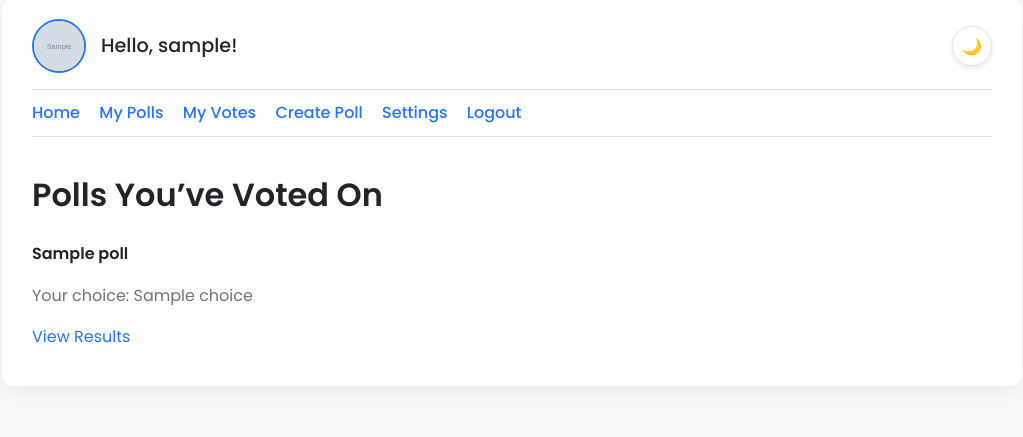
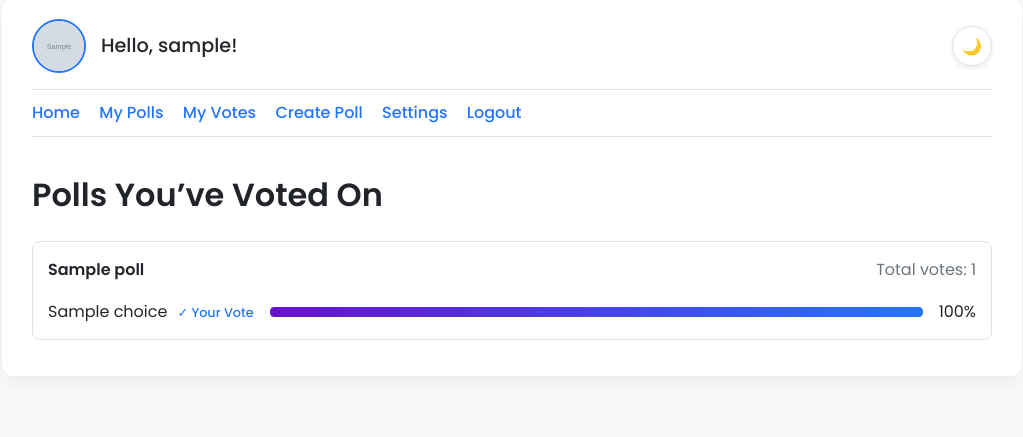
Before and after one commit to mikolajed/CommPolls, a Django app: page /votes/ in a window 1280 px wide. Shown: the part 21-458 px from the top of the page, without its empty margins (128-1151 px from the left). Run offline with Django 4.2, Linux system fonts and the light colour scheme; a user stored in the database is signed in; tables that the repository leaves empty hold one stand-in row (values such as "Sample post"); grey boxes marked "Sample" are stand-in pictures.

Commit message:
Add progress bars to polls in my polls page

```diff
--- a/comm_polls/static/comm_polls/modern-theme.css
+++ b/comm_polls/static/comm_polls/modern-theme.css
@@ -212,6 +212,20 @@ button.danger, .button-link.danger {
     to { opacity: 1; transform: scale(1); }
 }
 
+/* My Votes Page Layout */
+.poll-results-container {
+    width: 100%;
+}
+
+.poll-results-header {
+    display: flex;
+    justify-content: space-between;
+    align-items: baseline;
+    margin-bottom: 1rem;
+}
+.poll-results-header p {
+    margin: 0;
+}
 /* Poll List */
 .poll-list {
     list-style: none;
--- a/comm_polls/templates/comm_polls/my_votes.html
+++ b/comm_polls/templates/comm_polls/my_votes.html
@@ -8,10 +8,25 @@
     {% if user_votes %}
         <ul class="poll-list">
             {% for vote in user_votes %}
-                <li>
-                    <strong>{{ vote.poll.name }}</strong>
-                    <p>Your choice: {{ vote.choice.name }}</p>
-                    <a href="{% url 'comm_polls:results' vote.poll.id %}">View Results</a>
+                <li class="poll-list-item">
+                    <div class="poll-results-container">
+                        <div class="poll-results-header">
+                            <strong>{{ vote.poll.name }}</strong>
+                            <p>Total votes: {{ vote.poll.total_votes }}</p>
+                        </div>
+                        <div class="showcase-results">
+                            {% for choice in vote.poll.choices.all %}
+                                {% with percentage|floatformat:0 as percentage_int %}
+                                    {% widthratio choice.votes_count vote.poll.total_votes 100 as percentage %}
+                                    <div class="result-item {% if vote.choice.id == choice.id %}voted-for{% endif %}">
+                                        <span class="result-label">{{ choice.name }}</span>
+                                        <div class="result-bar"><div class="bar-fill" style="width: {{ percentage }}%;"></div></div>
+                                        <span class="result-percent">{{ percentage|floatformat:0 }}%</span>
+                                    </div>
+                                {% endwith %}
+                            {% endfor %}
+                        </div>
+                    </div>
                 </li>
             {% endfor %}
         </ul>
--- a/comm_polls/views.py
+++ b/comm_polls/views.py
@@ -61,7 +61,11 @@ def polls_list(request):
 @login_required
 def my_votes(request):
     """Show polls the user has voted on."""
-    user_votes = Vote.objects.filter(voter=request.user).select_related('poll', 'choice')
+    user_votes = Vote.objects.filter(voter=request.user).select_related(
+        'poll', 'choice'
+    ).prefetch_related(
+        'poll__choices'  # Efficiently prefetch all choices for the polls
+    )
     return render(request, "comm_polls/my_votes.html", {"user_votes": user_votes})
 
 
```
